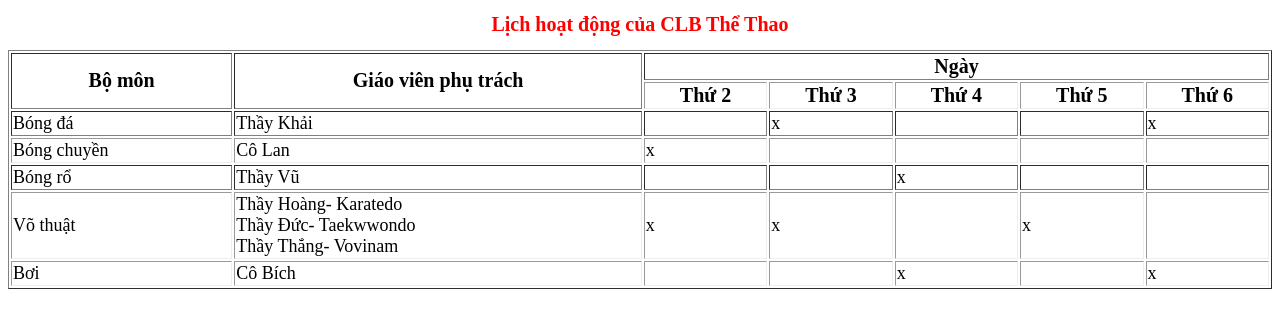
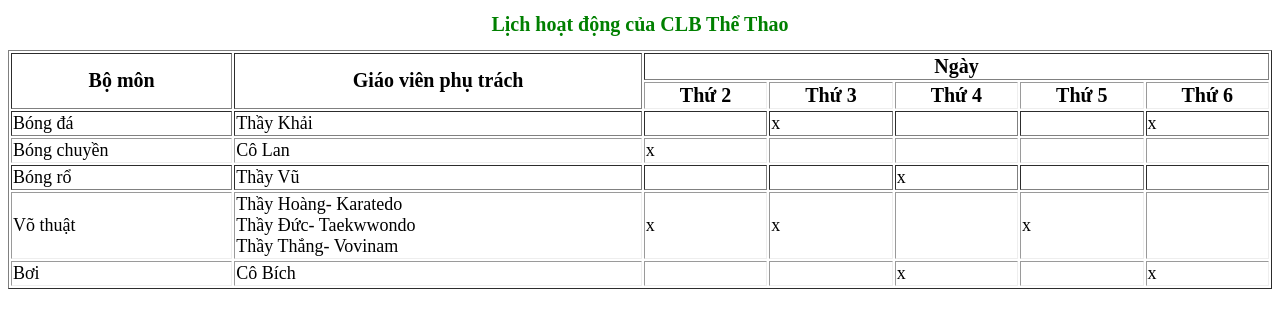
Before and after one commit to KhQuang/thlan3, a plain HTML site: page index.html in a window 1280 px wide. Drawn offline with Linux system fonts and the light colour scheme.

Commit message:
Update index.html

```diff
--- a/index.html
+++ b/index.html
@@ -12,7 +12,7 @@
         </style>
     </head>
     <body>
-        <h1 style="text-align: center;font-size: 20px;color: red;">Lịch hoạt động của CLB Thể Thao</h1>
+        <h1 style="text-align: center;font-size: 20px;color: green;">Lịch hoạt động của CLB Thể Thao</h1>
     <table border="1" style="width: 100%;>
         <tr style="border: 1px solid;">
             <th rowspan="2" style="">Bộ môn</th>
```
